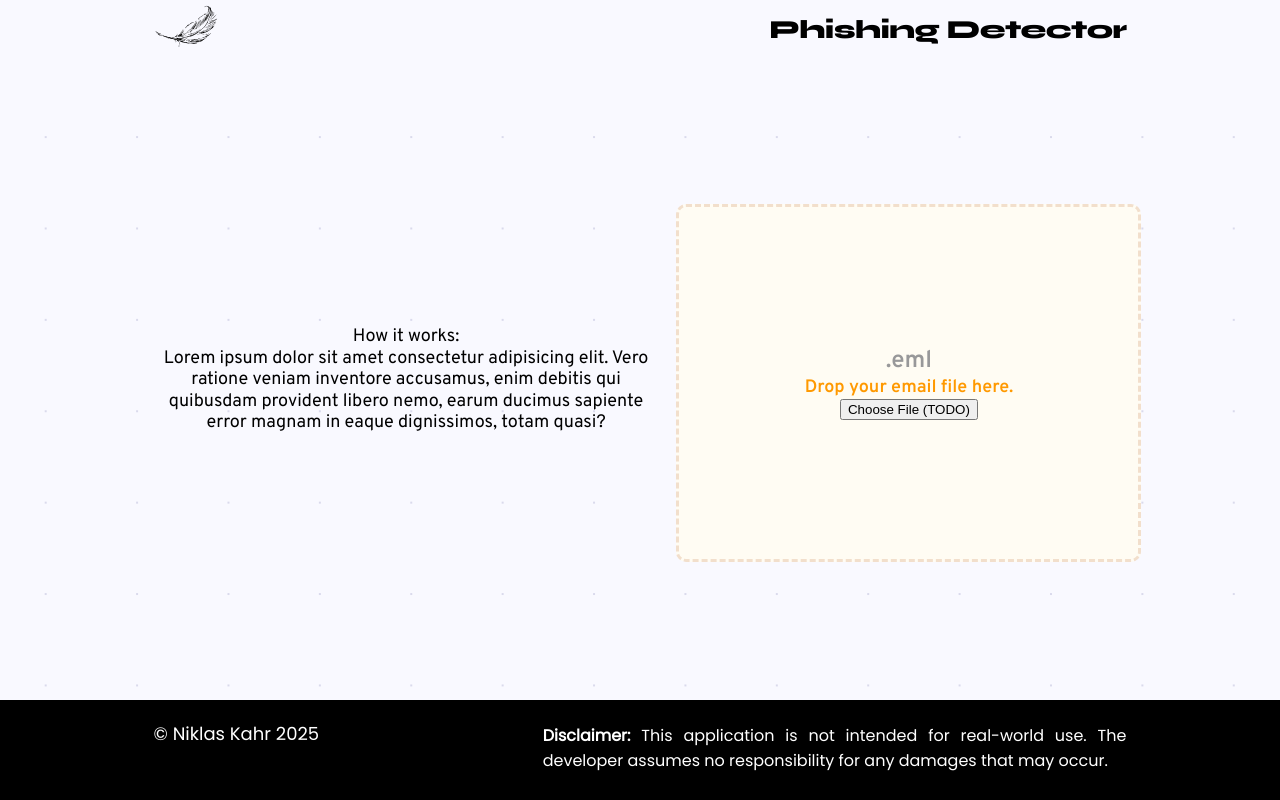
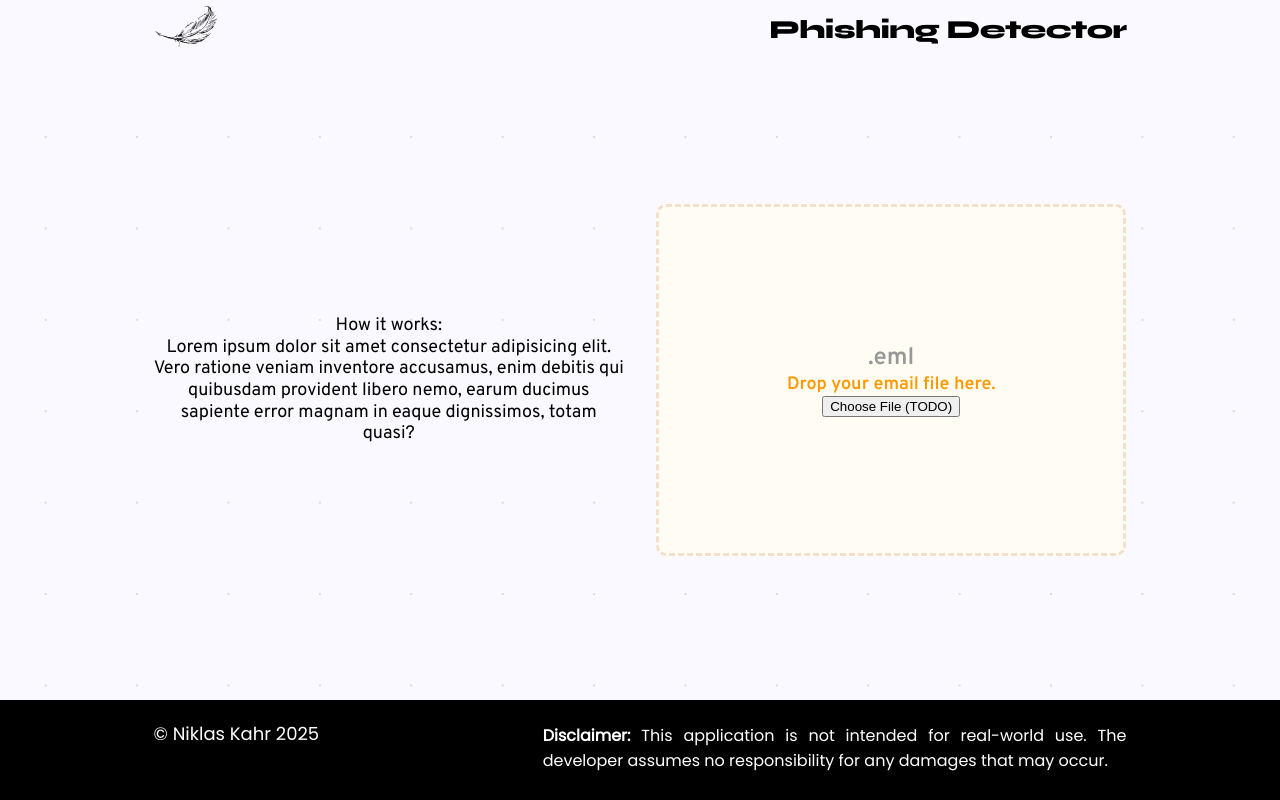
Before and after one commit to niklaskahr/phishing-detector, an Angular app: page / in a window 1280 px wide. Built offline with nearby package versions, Linux system fonts and the light colour scheme; no server answers.

Commit message:
style: optimize home layout

```diff
--- a/src/app/drop-zone/drop-zone.component.scss
+++ b/src/app/drop-zone/drop-zone.component.scss
@@ -2,6 +2,7 @@
     width: 100%;
     height: 100%;
     position: relative;
+    box-sizing: border-box;
     display: flex;
     flex-direction: column;
     justify-content: center;
@@ -10,7 +11,6 @@
     font-weight: 600;
     color: #FF9900;
     background-color: #FFFCF3;
-    margin-left: 0.5em;
     border: 3px dashed #F2DFCC;
     border-radius: 10px;
     transition: color 0.25s cubic-bezier(0.4, 0, 0.2, 1), filter 0.25s cubic-bezier(0.4, 0, 0.2, 1);
--- a/src/app/home/home.component.scss
+++ b/src/app/home/home.component.scss
@@ -5,9 +5,9 @@
     align-items: center;
 
     div:nth-child(1) {
-        width: 55%;
+        width: 50%;
         text-align: center;
-        margin-right: 0.5em;
+        margin-right: 2rem;
     }
 
     app-drop-zone {
```
